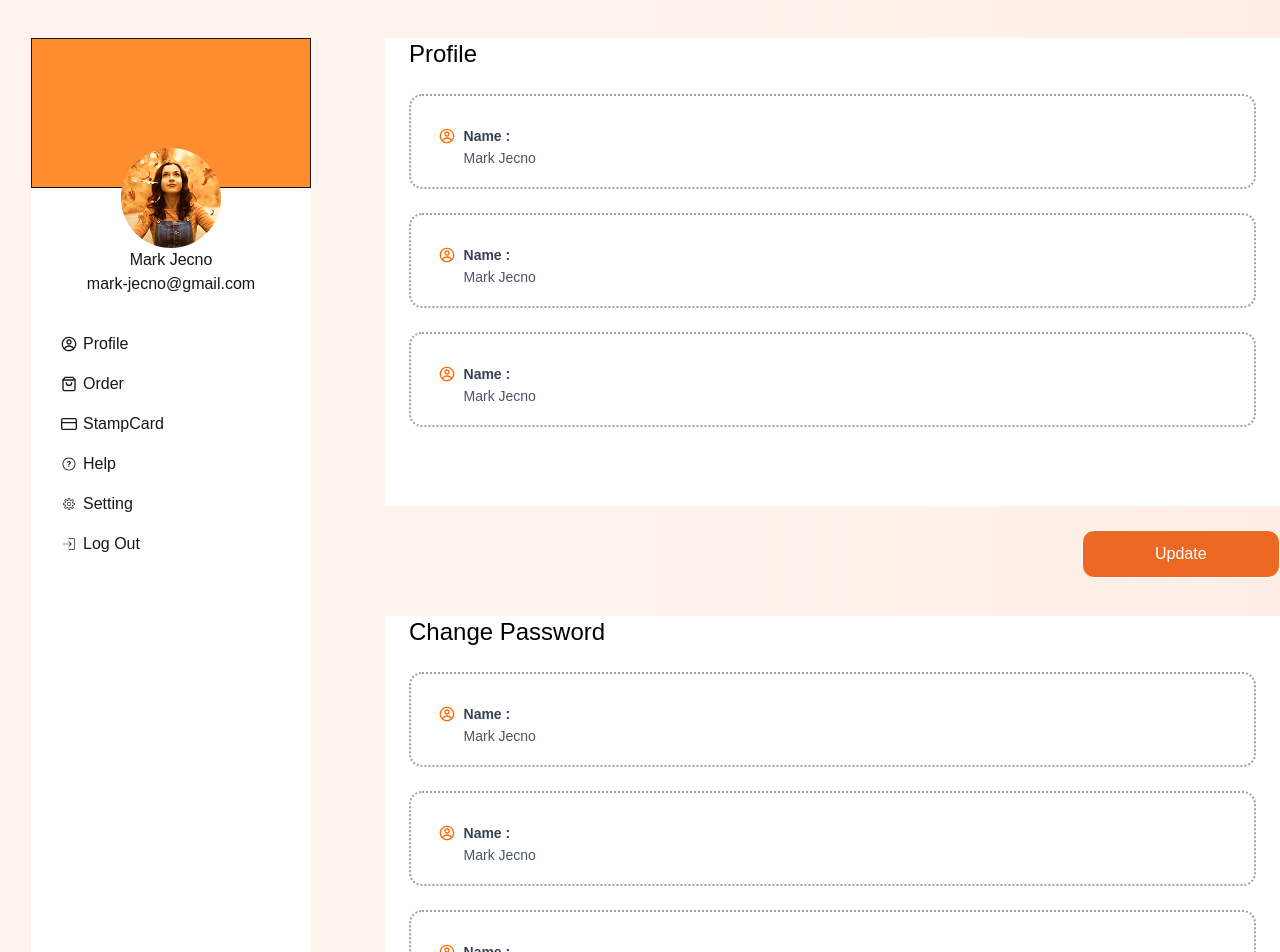
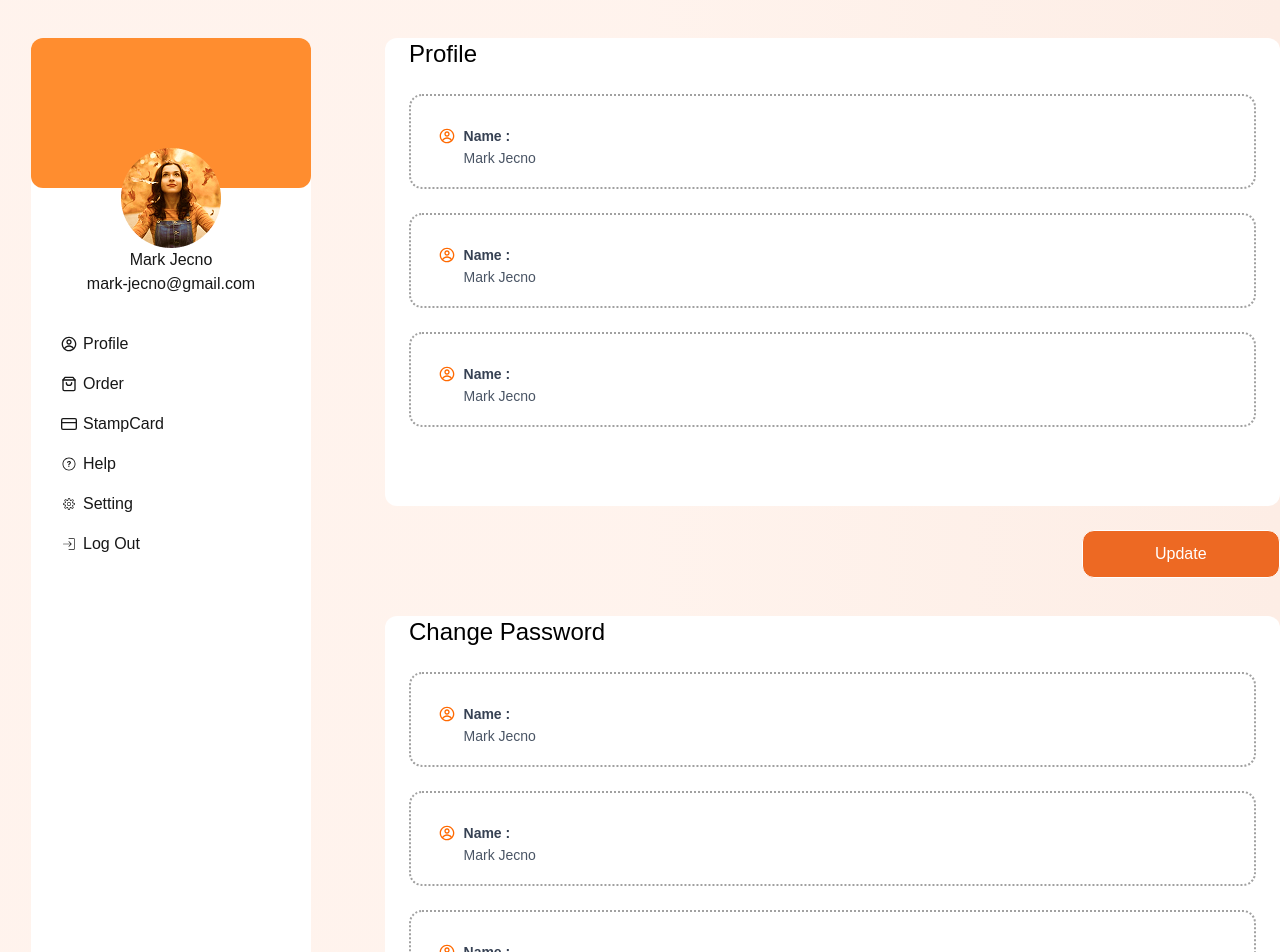
Before and after one commit to pronoy656/job-task, a Next.js app: page /profile in a window 1280 px wide. Shown: the top 952 px of the page. Built offline with nearby package versions, Linux system fonts and the light colour scheme; a web font is replaced by a local one.

Commit message:
border radius fixed

```diff
--- a/src/components/Profilepage/Profilepage.jsx
+++ b/src/components/Profilepage/Profilepage.jsx
@@ -8,8 +8,8 @@ import { CiLogin } from "react-icons/ci";
 export default function Profilepage() {
   return (
     <div className="flex space-x-[74px] mb-[224px]">
-      <div className="w-[282px] h-[1076px] bg-white ml-[31px] mt-[38px]">
-        <div className="border h-[150px] bg-[#FF8D2F]"></div>
+      <div className="w-[282px] h-[1076px] bg-white rounded-[12px] ml-[31px] mt-[38px]">
+        <div className="h-[150px] bg-[#FF8D2F] rounded-[12px]"></div>
 
         <div className="flex justify-center mt-[-40px]">
           <img className="w-[100px] h-[100px]" src="p5.png.png" alt="" />
@@ -47,7 +47,7 @@ export default function Profilepage() {
       </div>
       <div>
         {/* Card 1 */}
-        <div className="w-[895px] h-[468px] mt-[38px] bg-white">
+        <div className="w-[895px] h-[468px] mt-[38px] bg-white rounded-[12px]">
           <p className="text-2xl font-medium text-black mt-6 ml-6">Profile</p>
           {/* input field */}
           <div class="flex items-start space-x-3 border-2 border-dotted border-[#A1A1A1] w-[847px] h-[95px] rounded-[13px] ml-6 p-7 mt-6">
@@ -86,7 +86,7 @@ export default function Profilepage() {
           </button>
         </div>
         {/* card 2 */}
-        <div className="w-[895px] h-[468px] mt-[38px] bg-white">
+        <div className="w-[895px] h-[468px] mt-[38px] bg-white rounded-[12px]">
           <p className="text-2xl font-medium text-black mt-6 ml-6">
             Change Password
           </p>
```
